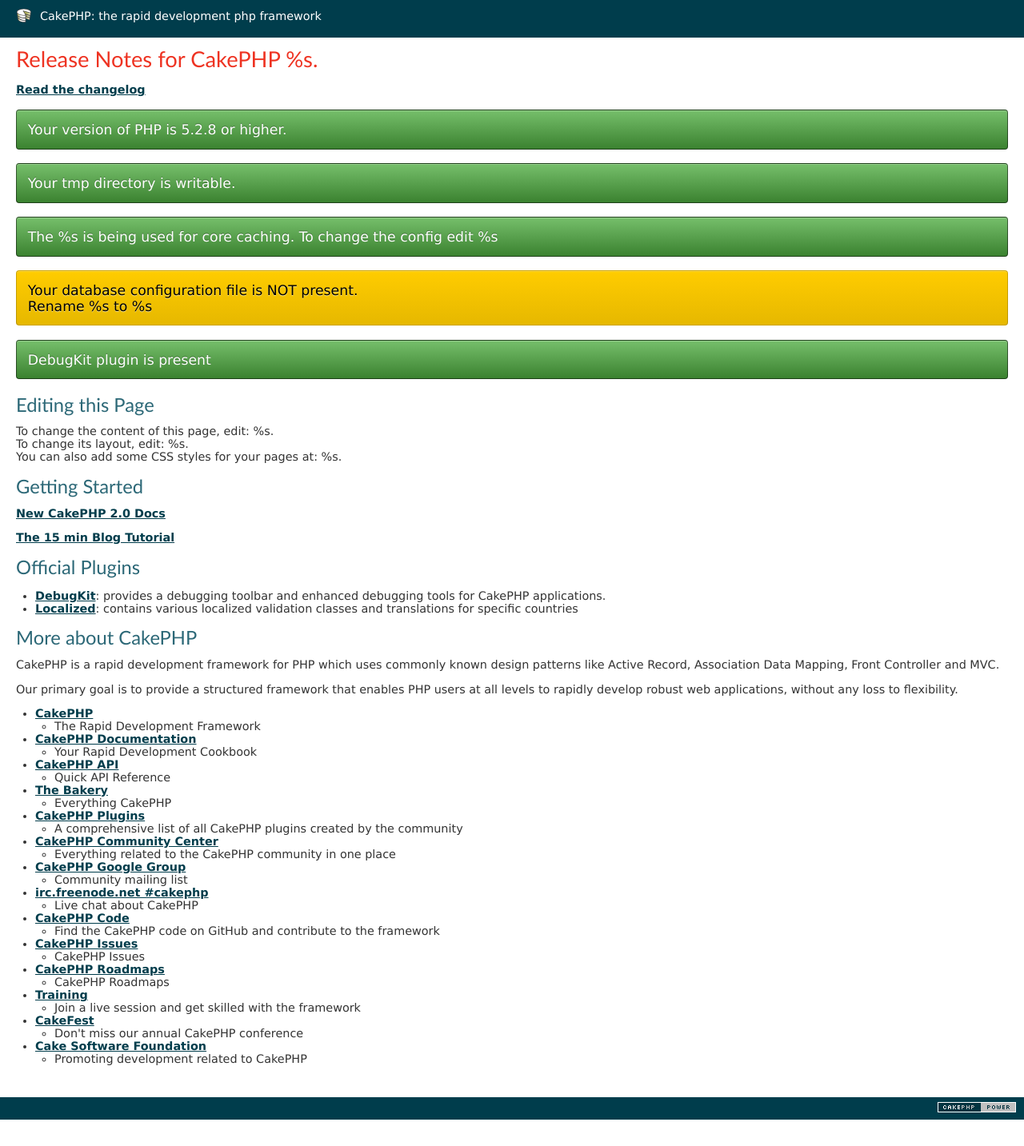
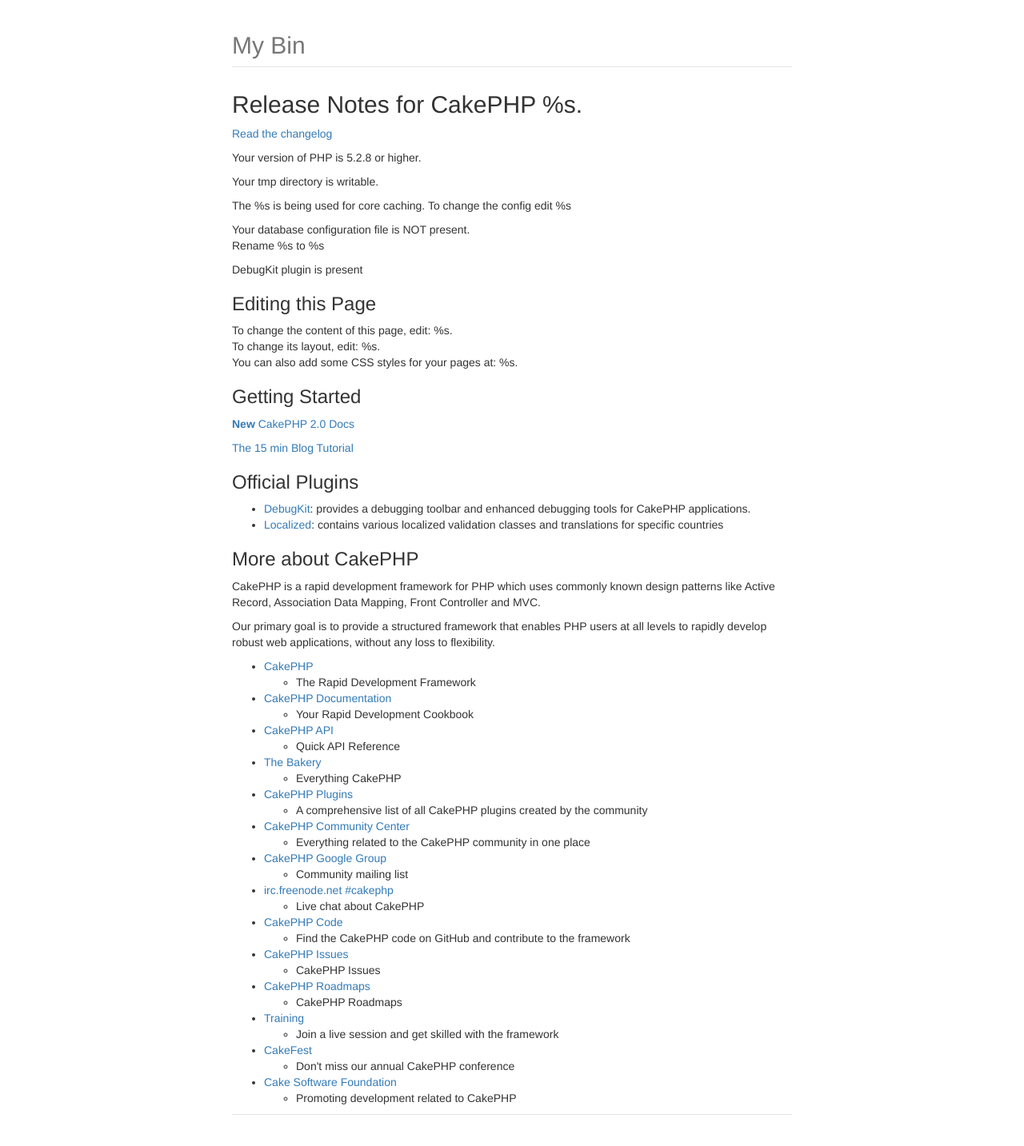
Before and after one commit to mromagnoli/2fAuth, a CakePHP app: the page made by app/View/Pages/home.ctp in a window 1280 px wide. Shown: the whole page at 80% size. Before the commit the page ends 1400 px from the top, so only its background shows below. Run offline with PHP 8.4 and a stand-in for CakePHP, Linux system fonts and the light colour scheme; the template is opened without the code that fills it, so the values that code supplies are empty; some libraries are stand-ins or nearby versions.

Commit message:
Update layout. Make login and registers elements for modals. Add Jumbotron css. Add My bin logo PNG.

```diff
--- a/app/View/Layouts/default.ctp
+++ b/app/View/Layouts/default.ctp
@@ -16,46 +16,43 @@
  * @license       http://www.opensource.org/licenses/mit-license.php MIT License
  */
 
-$cakeDescription = __d('cake_dev', 'CakePHP: the rapid development php framework');
+$siteDesc = "My bin .::. Cloud based file storage.";
 ?>
 <!DOCTYPE html>
 <html>
 <head>
 	<?php echo $this->Html->charset(); ?>
 	<title>
-		<?php echo $cakeDescription ?>:
+		<?php echo $siteDesc ?>:
 		<?php echo $title_for_layout; ?>
 	</title>
 	<?php
 		echo $this->Html->meta('icon');
 
-		echo $this->Html->css('cake.generic');
+		echo $this->Html->css('//netdna.bootstrapcdn.com/bootstrap/3.1.1/css/bootstrap.min.css');
+		echo $this->Html->css('jumbotron-narrow.css');
+		echo $this->Html->css('general');
 
 		echo $this->fetch('meta');
 		echo $this->fetch('css');
+
+		echo $this->Html->script('//code.jquery.com/jquery-1.11.0.min.js');
+		echo $this->Html->script('//netdna.bootstrapcdn.com/bootstrap/3.1.1/js/bootstrap.min.js');
 		echo $this->fetch('script');
 	?>
 </head>
 <body>
-	<div id="container">
-		<div id="header">
-			<h1><?php echo $this->Html->link($cakeDescription, 'http://cakephp.org'); ?></h1>
+	<div id="container" class="container">
+		<div id="header" class="header">
+			<h2 class="text-muted">My Bin</h2>
 		</div>
 		<div id="content">
-
 			<?php echo $this->Session->flash(); ?>
 
 			<?php echo $this->fetch('content'); ?>
 		</div>
-		<div id="footer">
-			<?php echo $this->Html->link(
-					$this->Html->image('cake.power.gif', array('alt' => $cakeDescription, 'border' => '0')),
-					'http://www.cakephp.org/',
-					array('target' => '_blank', 'escape' => false)
-				);
-			?>
+		<div id="footer" class="footer">
 		</div>
 	</div>
-	<?php echo $this->element('sql_dump'); ?>
 </body>
 </html>
--- /dev/null
+++ b/app/webroot/css/general.css
@@ -0,0 +1,9 @@
+body {
+}
+
+.sidebar {
+	width: 100px;
+	float: left;
+	margin-right: 20px;
+	height: 1000px;
+}
--- /dev/null
+++ b/app/webroot/css/jumbotron-narrow.css
@@ -0,0 +1,79 @@
+/* Space out content a bit */
+body {
+  padding-top: 20px;
+  padding-bottom: 20px;
+}
+
+/* Everything but the jumbotron gets side spacing for mobile first views */
+.header,
+.marketing,
+.footer {
+  padding-right: 15px;
+  padding-left: 15px;
+}
+
+/* Custom page header */
+.header {
+  border-bottom: 1px solid #e5e5e5;
+}
+/* Make the masthead heading the same height as the navigation */
+.header h3 {
+  padding-bottom: 19px;
+  margin-top: 0;
+  margin-bottom: 0;
+  line-height: 40px;
+}
+
+/* Custom page footer */
+.footer {
+  padding-top: 19px;
+  color: #777;
+  border-top: 1px solid #e5e5e5;
+}
+
+/* Customize container */
+@media (min-width: 768px) {
+  .container {
+    max-width: 730px;
+  }
+}
+.container-narrow > hr {
+  margin: 30px 0;
+}
+
+/* Main marketing message and sign up button */
+.jumbotron {
+  text-align: center;
+  border-bottom: 1px solid #e5e5e5;
+}
+.jumbotron .btn {
+  padding: 14px 24px;
+  font-size: 21px;
+}
+
+/* Supporting marketing content */
+.marketing {
+  margin: 40px 0;
+}
+.marketing p + h4 {
+  margin-top: 28px;
+}
+
+/* Responsive: Portrait tablets and up */
+@media screen and (min-width: 768px) {
+  /* Remove the padding we set earlier */
+  .header,
+  .marketing,
+  .footer {
+    padding-right: 0;
+    padding-left: 0;
+  }
+  /* Space out the masthead */
+  .header {
+    margin-bottom: 30px;
+  }
+  /* Remove the bottom border on the jumbotron for visual effect */
+  .jumbotron {
+    border-bottom: 0;
+  }
+}
```
Also changed, not shown: app/View/Elements/users/login.ctp (added, +29 -0 lines), app/View/Elements/users/register.ctp (added, +33 -0 lines), app/View/Users/login.ctp (+9 -20 lines), app/webroot/img/bin-logo.png (added).
